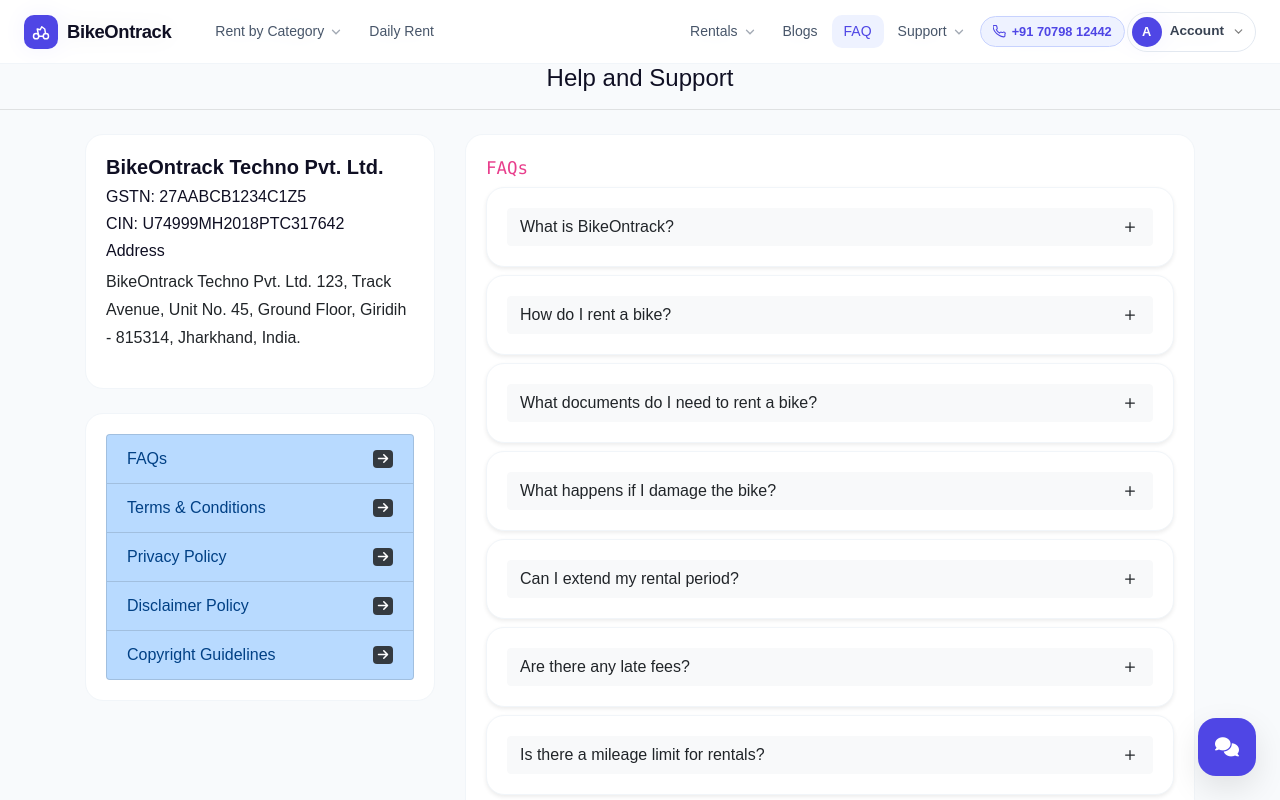
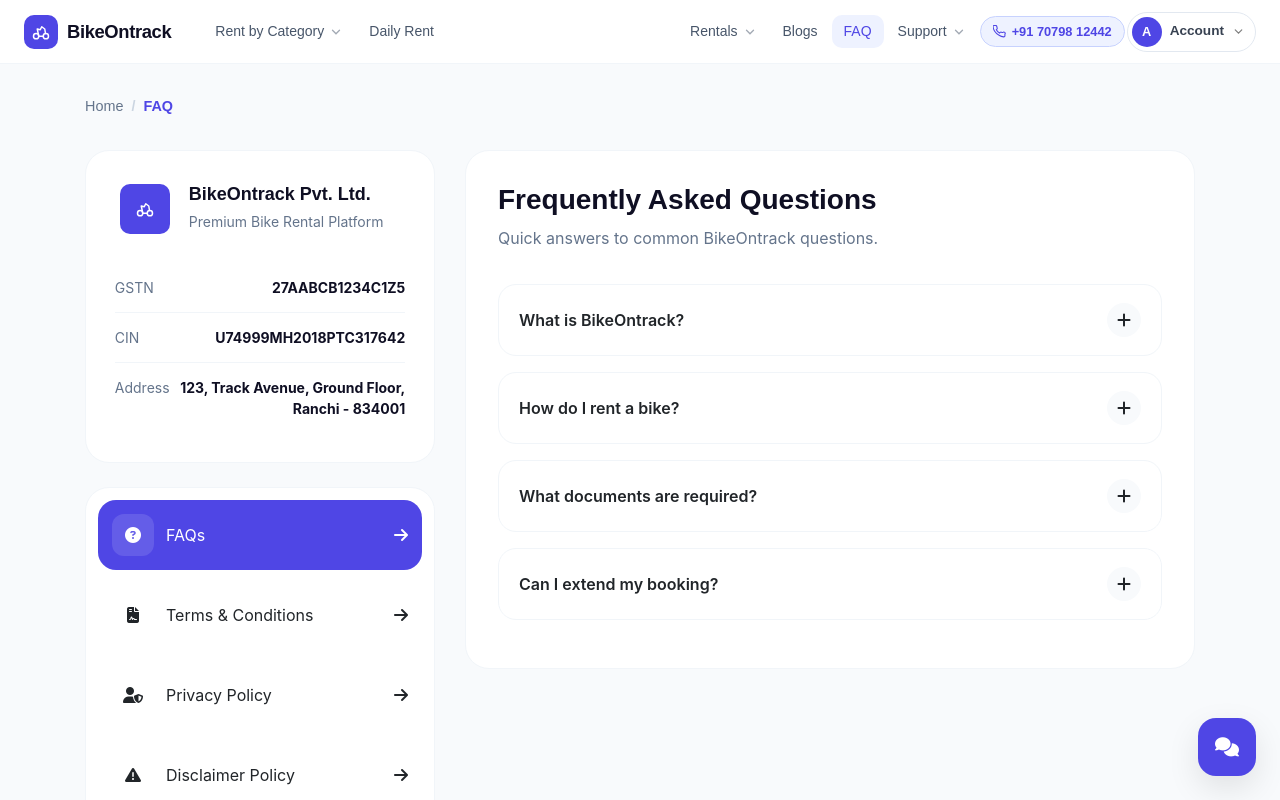
Before and after one commit to rkgupta-dev/bike-rental, a Vue app in the folder frontend/: page /frequently-asked-questions in a window 1280 px wide. Shown: the top 800 px of the page. Built offline with nearby package versions, Linux system fonts and the light colour scheme; a web font is replaced by a local one.

Commit message:
feat: redesign FaqPage with improved layout, enhanced navigation, and updated content structure

```diff
--- a/frontend/src/views/support/FaqPage.vue
+++ b/frontend/src/views/support/FaqPage.vue
@@ -1,157 +1,233 @@
 <template>
+  <div class="support-page">
+    <!-- MAIN -->
+    <section class="section">
+      <b-container>
+        <div class="listing-top-area">
+          <b-breadcrumb class="custom-breadcrumb">
+            <b-breadcrumb-item to="/">Home</b-breadcrumb-item>
+            <b-breadcrumb-item to="/frequently-asked-questions" active
+              >FAQ</b-breadcrumb-item
+            >
+          </b-breadcrumb>
+        </div>
+        <b-row>
+          <!-- LEFT SIDEBAR -->
+          <b-col lg="4" class="mb-4">
+            <!-- COMPANY CARD -->
+            <div class="card-app support-company-card mb-4">
+              <div class="company-top">
+                <div class="company-icon">
+                  <div class="brand-icon">
+                    <svg width="18" height="18" viewBox="0 0 24 24" fill="none">
+                      <circle
+                        cx="5.5"
+                        cy="17.5"
+                        r="3.5"
+                        stroke="currentColor"
+                        stroke-width="2"
+                      />
+                      <circle
+                        cx="18.5"
+                        cy="17.5"
+                        r="3.5"
+                        stroke="currentColor"
+                        stroke-width="2"
+                      />
+                      <path
+                        d="M15 17.5H9M9 17.5L7 8l4 1 2-4 4 3 1 6"
+                        stroke="currentColor"
+                        stroke-width="2"
+                        stroke-linecap="round"
+                        stroke-linejoin="round"
+                      />
+                    </svg>
+                  </div>
+                </div>
+
                 <div>
-    <NavBar />
-    <h4 class="text-center" style="margin-top: 4rem;">Help and Support</h4>
-    <hr />
-    <!-- Main Content -->
-    <b-container>
-      <b-row>
-        <b-col md="4" class="my-2">
-          <b-card>
-            <h5><strong>BikeOntrack Techno Pvt. Ltd.</strong></h5>
-            <h6>GSTN: 27AABCB1234C1Z5</h6>
-            <h6>CIN: U74999MH2018PTC317642</h6>
-            <h6>Address</h6>
-            <p>
-              BikeOntrack Techno Pvt. Ltd. 123, Track Avenue, Unit No. 45,
-              Ground Floor, Giridih - 815314, Jharkhand, India.
-            </p>
-          </b-card>
-          <b-card class="my-4">
-            <b-list-group>
-              <b-list-group-item
+                  <h4>BikeOntrack Pvt. Ltd.</h4>
+                  <p>Premium Bike Rental Platform</p>
+                </div>
+              </div>
+
+              <div class="company-detail">
+                <span>GSTN</span>
+                <strong>27AABCB1234C1Z5</strong>
+              </div>
+
+              <div class="company-detail">
+                <span>CIN</span>
+                <strong>U74999MH2018PTC317642</strong>
+              </div>
+
+              <div class="company-detail align-start">
+                <span>Address</span>
+
+                <strong>
+                  123, Track Avenue, Ground Floor, Ranchi - 834001
+                </strong>
+              </div>
+            </div>
+
+            <!-- MENU -->
+            <div class="card-app support-menu-card">
+              <div
                 v-for="support in items"
                 :key="support"
+                class="support-menu-item"
+                :class="{ active: selectedItem === support }"
                 @click="selectItem(support)"
-                class="d-flex justify-content-between align-items-center"
-                variant="primary"
               >
-                {{ support }}
-                <b-badge variant="dark">
+                <div class="menu-left">
+                  <div class="menu-icon">
+                    <i :class="getMenuIcon(support)"></i>
+                  </div>
+
+                  <span>{{ support }}</span>
+                </div>
+
                 <i class="fa-solid fa-arrow-right"></i>
-                </b-badge>
-              </b-list-group-item>
-            </b-list-group>
-          </b-card>
+              </div>
+            </div>
           </b-col>
 
-        <!-- Right-side Column (Dynamic Content) -->
-        <b-col lg="8" class="my-2">
-          <!-- FAQ Section -->
-          <b-card
-            v-if="selectedItem === 'FAQs'"
-            style="height: 700px; overflow-y: auto"
-          >
-            <h5><code>FAQs</code></h5>
-            <b-card
+          <!-- RIGHT CONTENT -->
+          <b-col lg="8">
+            <div class="card-app content-card">
+              <!-- FAQ -->
+              <div v-if="selectedItem === 'FAQs'">
+                <div class="content-header">
+                  <h3>Frequently Asked Questions</h3>
+                  <p>Quick answers to common BikeOntrack questions.</p>
+                </div>
+
+                <div
                   v-for="(faq, index) in filteredFAQs"
                   :key="index"
-              class="my-2 shadow-sm"
+                  class="faq-item"
                 >
-              <b-button
-                :id="'question-' + index"
+                  <div
+                    class="faq-question"
+                    @click="toggleIcon(index)"
                     v-b-toggle="'collapse-' + index"
-                variant="light"
-                class="w-100 text-left d-flex justify-content-between align-items-center"
-                aria-controls="'collapse-' + index"
-                aria-expanded="false"
-                @click="toggleIcon(index)"
                   >
                     <span>{{ faq.question }}</span>
-                <b-icon
-                  :icon="faq.isOpen ? 'dash' : 'plus'"
-                  class="ml-2"
-                ></b-icon>
-              </b-button>
 
-              <b-collapse :id="'collapse-' + index" accordion="faq-accordion">
-                <b-card-body class="p-2" style="font-size: small">
+                    <div class="faq-icon">
+                      <i
+                        :class="
+                          faq.isOpen ? 'fa-solid fa-minus' : 'fa-solid fa-plus'
+                        "
+                      ></i>
+                    </div>
+                  </div>
+
+                  <b-collapse :id="'collapse-' + index" accordion="faq-group">
+                    <div class="faq-answer">
                       {{ faq.answer }}
-                </b-card-body>
+                    </div>
                   </b-collapse>
-            </b-card>
-          </b-card>
+                </div>
+              </div>
 
-          <!-- Terms and Conditions Section -->
-          <b-card
-            v-if="selectedItem === 'Terms & Conditions'"
-            style="height: 700px; overflow-y: auto"
+              <!-- TERMS -->
+              <div v-if="selectedItem === 'Terms & Conditions'">
+                <div class="content-header">
+                  <h3>Terms & Conditions</h3>
+                  <p>Please read all rental policies carefully.</p>
+                </div>
+
+                <div
+                  v-for="(term, index) in terms"
+                  :key="index"
+                  class="policy-card"
                 >
-            <h5><code> Terms & Conditions</code></h5>
-            <b-card v-for="(term, index) in terms" :key="index" class="mb-3">
-              <h6>
-                <strong>{{ term.title }}</strong>
-              </h6>
-              <p>{{ term.content }}</p>
-            </b-card>
-          </b-card>
+                  <div class="policy-title">
+                    {{ term.title }}
+                  </div>
 
-          <!-- Privacy Policy Section -->
-          <b-card
-            v-if="selectedItem === 'Privacy Policy'"
-            style="height: 700px; overflow-y: auto"
-          >
-            <h5><code>Privacy Policy</code></h5>
-            <b-card
+                  <p>
+                    {{ term.content }}
+                  </p>
+                </div>
+              </div>
+
+              <!-- PRIVACY -->
+              <div v-if="selectedItem === 'Privacy Policy'">
+                <div class="content-header">
+                  <h3>Privacy Policy</h3>
+                  <p>Your information security matters to us.</p>
+                </div>
+
+                <div
                   v-for="(policy, index) in privacyPolicy"
                   :key="index"
-              class="mb-3"
+                  class="policy-card"
                 >
-              <h6>
-                <strong>{{ policy.title }}</strong>
-              </h6>
-              <p>{{ policy.content }}</p>
-            </b-card>
-          </b-card>
+                  <div class="policy-title">
+                    {{ policy.title }}
+                  </div>
 
-          <!-- Disclaimer Policy Section -->
-          <b-card
-            v-if="selectedItem === 'Disclaimer Policy'"
-            style="height: 700px; overflow-y: auto"
-          >
-            <h5><code>Disclaimer Policy</code></h5>
-            <b-card
+                  <p>
+                    {{ policy.content }}
+                  </p>
+                </div>
+              </div>
+
+              <!-- DISCLAIMER -->
+              <div v-if="selectedItem === 'Disclaimer Policy'">
+                <div class="content-header">
+                  <h3>Disclaimer Policy</h3>
+                  <p>Important legal and informational disclaimers.</p>
+                </div>
+
+                <div
                   v-for="(section, index) in disclaimerPolicy"
                   :key="index"
-              class="mb-3 shadow-sm"
+                  class="policy-card"
                 >
-              <b-card-header class="font-weight-bold">{{
-                section.title
-              }}</b-card-header>
-              <b-card-body>{{ section.content }}</b-card-body>
-            </b-card>
-          </b-card>
+                  <div class="policy-title">
+                    {{ section.title }}
+                  </div>
 
-          <!-- Copyright Guidelines Section -->
-          <b-card
-            v-if="selectedItem === 'Copyright Guidelines'"
-            style="height: 700px; overflow-y: auto"
-          >
-            <h5><code>Copyright Guidelines</code></h5>
-            <b-card
+                  <p>
+                    {{ section.content }}
+                  </p>
+                </div>
+              </div>
+
+              <!-- COPYRIGHT -->
+              <div v-if="selectedItem === 'Copyright Guidelines'">
+                <div class="content-header">
+                  <h3>Copyright Guidelines</h3>
+                  <p>Usage rights and intellectual property information.</p>
+                </div>
+
+                <div
                   v-for="(section, index) in copyrightGuidelines"
                   :key="index"
-              class="mb-3 shadow-sm"
+                  class="policy-card"
                 >
-              <b-card-header class="font-weight-bold">{{
-                section.title
-              }}</b-card-header>
-              <b-card-body>{{ section.content }}</b-card-body>
-            </b-card>
-          </b-card>
+                  <div class="policy-title">
+                    {{ section.title }}
+                  </div>
+
+                  <p>
+                    {{ section.content }}
+                  </p>
+                </div>
+              </div>
+            </div>
           </b-col>
         </b-row>
       </b-container>
+    </section>
   </div>
 </template>
 
 <script>
-import NavBar from "@/views/NavBar.vue";
-
 export default {
-  components: {
-    NavBar,
-  },
   data() {
     return {
       items: [
@@ -161,69 +237,36 @@
         "Disclaimer Policy",
         "Copyright Guidelines",
       ],
-      selectedItem: "FAQs", // Default selected item is 'FAQs'
+
+      selectedItem: "FAQs",
+
       faqs: [
         {
           question: "What is BikeOntrack?",
           answer:
-            "BikeOntrack is a bike rental service that offers a wide variety of bikes, from sportbikes to scooters, for daily rentals.",
+            "BikeOntrack is a bike rental service offering scooters, commuters, and premium motorcycles for flexible monthly rentals.",
           isOpen: false,
         },
         {
           question: "How do I rent a bike?",
           answer:
-            "To rent a bike, simply sign up on our website, browse our fleet, and select your desired bike.",
+            "Sign up, complete KYC verification, choose your preferred bike, and proceed with checkout and payment.",
           isOpen: false,
         },
         {
-          question: "What documents do I need to rent a bike?",
+          question: "What documents are required?",
           answer:
-            "For renting a bike, you need a valid government-issued ID (Aadhar/Passport/Driver's License), a valid driving license, and a security deposit.",
+            "A valid government ID, driving license, and address verification documents are required.",
           isOpen: false,
         },
         {
-          question: "What happens if I damage the bike?",
+          question: "Can I extend my booking?",
           answer:
-            "If you cause any damage to the bike, you will be liable for the repair costs. Insurance is recommended for peace of mind.",
-          isOpen: false,
-        },
-        {
-          question: "Can I extend my rental period?",
-          answer:
-            "Yes, you can extend your rental period by contacting our support team at least 2 hours before your scheduled return time.",
-          isOpen: false,
-        },
-        {
-          question: "Are there any late fees?",
-          answer:
-            "Yes, if the bike is returned late, additional charges will apply based on the rental rate.",
-          isOpen: false,
-        },
-        {
-          question: "Is there a mileage limit for rentals?",
-          answer:
-            "Each rental includes a specific mileage limit. Additional charges may apply for exceeding the limit.",
-          isOpen: false,
-        },
-        {
-          question: "What types of bikes are available for rent?",
-          answer:
-            "We offer various bikes, including scooters, commuter bikes, sportbikes, and cruisers.",
-          isOpen: false,
-        },
-        {
-          question: "Can I cancel my booking?",
-          answer:
-            "Yes, you can cancel your booking up to 24 hours before the rental period for a full refund.",
-          isOpen: false,
-        },
-        {
-          question: "How is the security deposit handled?",
-          answer:
-            "The security deposit will be held until the bike is returned. It will be refunded after inspection for any damages.",
+            "Yes, rental extensions can be requested before your current booking ends.",
           isOpen: false,
         },
       ],
+
       terms: [
         {
           title: "1. Rental Agreement",
@@ -291,6 +334,7 @@
             "Personal data collected during the rental process will be used in compliance with our privacy policy and will not be shared with third parties without consent.",
         },
       ],
+
       privacyPolicy: [
         {
           title: "1. Data Collection",
@@ -348,9 +392,10 @@
             "You have the right to access, update, and delete your personal information. Contact us if you wish to exercise any of these rights.",
         },
       ],
+
       disclaimerPolicy: [
         {
-          title: "1. General Information",
+          title: "1. General Disclaimer",
           content:
             "The information provided by BikeOntrack Techno Pvt. Ltd. on this website is for general informational purposes only. All information on the site is provided in good faith; however, we make no representation or warranty of any kind regarding the accuracy, adequacy, validity, reliability, or completeness of any information on the site.",
         },
@@ -385,9 +430,10 @@
             "We reserve the right to update or modify this disclaimer at any time. Your continued use of the site following any changes to this disclaimer will mean that you accept and agree to the changes.",
         },
       ],
+
       copyrightGuidelines: [
         {
-          title: "1. Ownership of Content",
+          title: "1. Ownership",
           content:
             "All content on this website, including text, graphics, logos, and images, is owned by BikeOntrack Techno Pvt. Ltd. or its content creators and is protected under copyright law.",
         },
@@ -424,20 +470,323 @@
       ],
     };
   },
+
   computed: {
     filteredFAQs() {
       return this.faqs;
     },
   },
+
   methods: {
-    // Method to update the selected item
     selectItem(item) {
       this.selectedItem = item;
     },
-    // Method to toggle the FAQ icon between 'plus' and 'dash'
+
     toggleIcon(index) {
       this.faqs[index].isOpen = !this.faqs[index].isOpen;
+    },
+
+    getMenuIcon(item) {
+      switch (item) {
+        case "FAQs":
+          return "fa-solid fa-circle-question";
+
+        case "Terms & Conditions":
+          return "fa-solid fa-file-contract";
+
+        case "Privacy Policy":
+          return "fa-solid fa-user-shield";
+
+        case "Disclaimer Policy":
+          return "fa-solid fa-triangle-exclamation";
+
+        case "Copyright Guidelines":
+          return "fa-solid fa-copyright";
+
+        default:
+          return "fa-solid fa-file";
+      }
     },
   },
 };
 </script>
+
+<style scoped>
+.support-page {
+  background: var(--color-gray-50);
+  min-height: 100vh;
+}
+
+/* CARDS */
+
+.support-company-card,
+.support-menu-card,
+.content-card {
+  border-radius: var(--radius-2xl);
+}
+
+.support-company-card {
+  padding: 1.8rem;
+}
+
+.company-top {
+  display: flex;
+  align-items: center;
+  gap: 14px;
+  margin-bottom: 1.5rem;
+}
+
+.company-icon {
+  width: 60px;
+  height: 60px;
+  border-radius: 18px;
+  background: rgba(var(--color-primary-rgb), 0.12);
+  color: var(--color-primary);
+  display: flex;
+  align-items: center;
+  justify-content: center;
+  font-size: 1.4rem;
+}
+
+.company-top h4 {
+  font-size: 18px;
+  margin-bottom: 4px;
+  font-weight: 700;
+}
+
+.company-top p {
+  margin: 0;
+  color: var(--color-gray-500);
+  font-size: 14px;
+}
+
+.company-detail {
+  padding: 14px 0;
+  border-bottom: 1px solid var(--color-gray-100);
+  display: flex;
+  justify-content: space-between;
+  gap: 10px;
+}
+
+.company-detail:last-child {
+  border-bottom: none;
+}
+
+.company-detail span {
+  color: var(--color-gray-500);
+  font-size: 14px;
+}
+
+.company-detail strong {
+  color: var(--color-dark);
+  font-size: 14px;
+  text-align: right;
+}
+
+.align-start {
+  align-items: flex-start;
+}
+
+/* MENU */
+
+.support-menu-card {
+  padding: 12px;
+}
+
+.support-menu-item {
+  display: flex;
+  align-items: center;
+  justify-content: space-between;
+  padding: 14px;
+  border-radius: var(--radius-xl);
+  cursor: pointer;
+  transition: var(--transition-base);
+  margin-bottom: 10px;
+}
+
+.support-menu-item:hover {
+  background: var(--color-gray-50);
+}
+
+.support-menu-item.active {
+  background: var(--color-primary);
+  color: #fff;
+}
+
+.menu-left {
+  display: flex;
+  align-items: center;
+  gap: 12px;
+}
+
+.menu-icon {
+  width: 42px;
+  height: 42px;
+  border-radius: 12px;
+  background: rgba(255, 255, 255, 0.12);
+  display: flex;
+  align-items: center;
+  justify-content: center;
+}
+
+/* CONTENT */
+
+.content-card {
+  padding: 2rem;
+  max-height: 900px;
+  overflow-y: auto;
+}
+
+.content-header {
+  margin-bottom: 2rem;
+}
+
+.content-header h3 {
+  font-size: 28px;
+  font-weight: 800;
+  margin-bottom: 8px;
+}
+
+.content-header p {
+  color: var(--color-gray-500);
+  margin: 0;
+}
+
+/* FAQ */
+
+.faq-item {
+  border: 1px solid var(--color-gray-100);
+  border-radius: var(--radius-xl);
+  overflow: hidden;
+  margin-bottom: 1rem;
+  background: #fff;
+}
+
+.faq-question {
+  padding: 18px 20px;
+  display: flex;
+  align-items: center;
+  justify-content: space-between;
+  cursor: pointer;
+  font-weight: 600;
+}
+
+.faq-answer {
+  padding: 0 20px 18px;
+  color: var(--color-gray-500);
+  line-height: 1.8;
+}
+
+.faq-icon {
+  width: 34px;
+  height: 34px;
+  border-radius: 50%;
+  background: var(--color-gray-50);
+  display: flex;
+  align-items: center;
+  justify-content: center;
+}
+
+/* POLICY */
+
+.policy-card {
+  padding: 1.5rem;
+  border-radius: var(--radius-xl);
+  background: #fff;
+  border: 1px solid var(--color-gray-100);
+  margin-bottom: 1rem;
+}
+
+.policy-title {
+  font-size: 18px;
+  font-weight: 700;
+  margin-bottom: 10px;
+  color: var(--color-dark);
+}
+
+.policy-card p {
+  margin: 0;
+  color: var(--color-gray-500);
+  line-height: 1.8;
+}
+
+/* MOBILE */
+
+@media (max-width: 991px) {
+  .content-card {
+    padding: 1.4rem;
+  }
+}
+
+@media (max-width: 575px) {
+  .content-header h3 {
+    font-size: 22px;
+  }
+
+  .company-detail {
+    flex-direction: column;
+  }
+
+  .company-detail strong {
+    text-align: left;
+  }
+
+  .faq-question {
+    padding: 16px;
+    font-size: 14px;
+  }
+
+  .faq-answer {
+    padding: 0 16px 16px;
+    font-size: 14px;
+  }
+}
+
+/* breadcrumb */
+.listing-top-area {
+  margin-bottom: 2rem;
+}
+
+.custom-breadcrumb {
+  background: transparent;
+  padding: 0;
+  margin-bottom: 1rem;
+  font-size: 0.9rem;
+}
+
+.custom-breadcrumb .breadcrumb {
+  background: transparent !important;
+  padding: 0 !important;
+  margin-bottom: 0 !important;
+}
+
+.custom-breadcrumb .breadcrumb-item a {
+  color: var(--color-gray-500);
+  font-weight: 500;
+  text-decoration: none;
+}
+
+.custom-breadcrumb .breadcrumb-item.active {
+  color: var(--color-primary);
+  font-weight: 700;
+}
+
+.custom-breadcrumb .breadcrumb-item + .breadcrumb-item::before {
+  color: var(--color-gray-300);
+}
+
+.card-disabled {
+  opacity: 0.55;
+}
+
+.brand-icon {
+  width: 50px;
+  height: 50px;
+  background: var(--color-primary);
+  border-radius: var(--radius-md);
+  display: flex;
+  align-items: center;
+  justify-content: center;
+  color: #fff;
+}
+</style>
```
Lines whose indentation alone changed are shown as unchanged.
